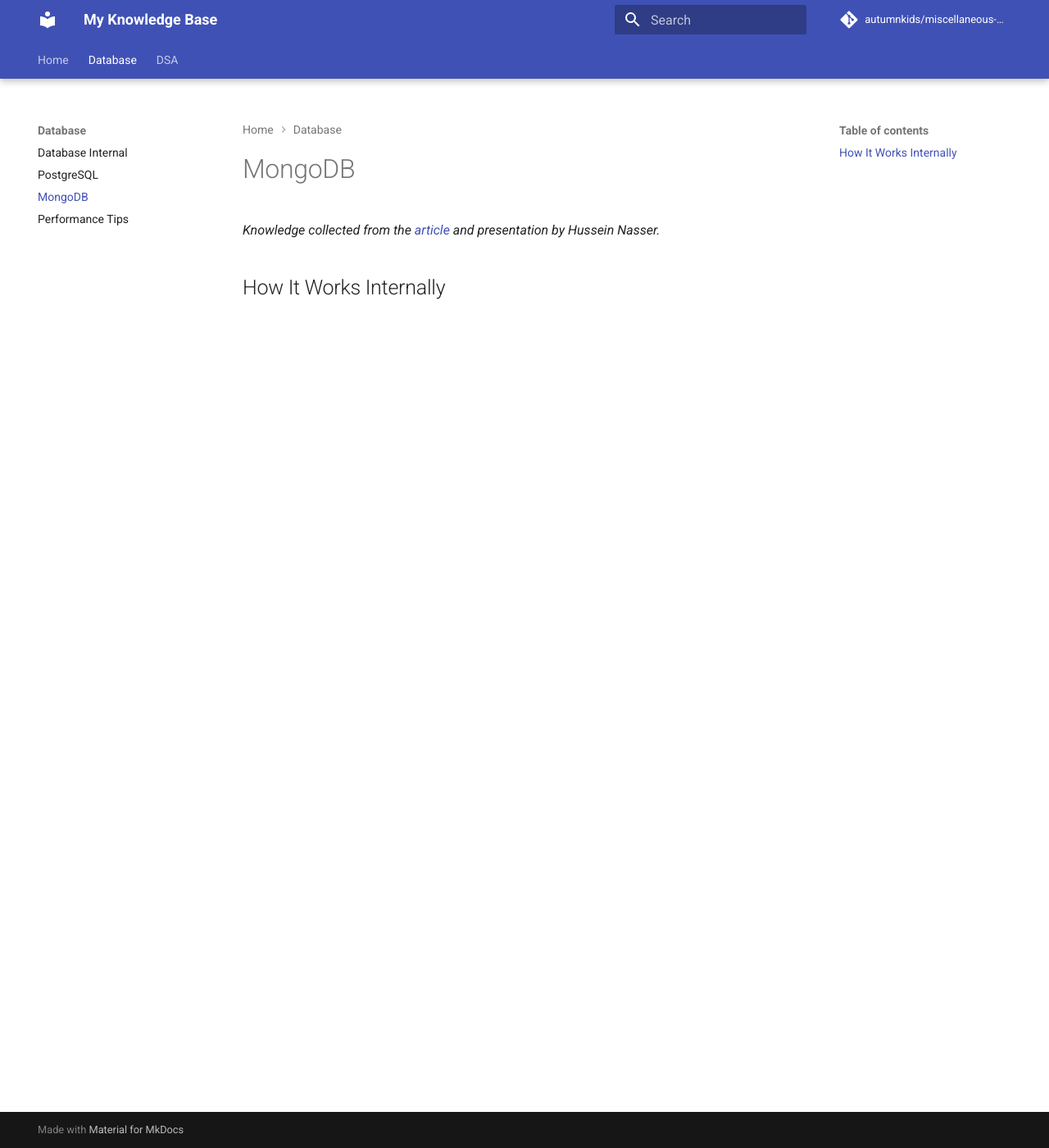
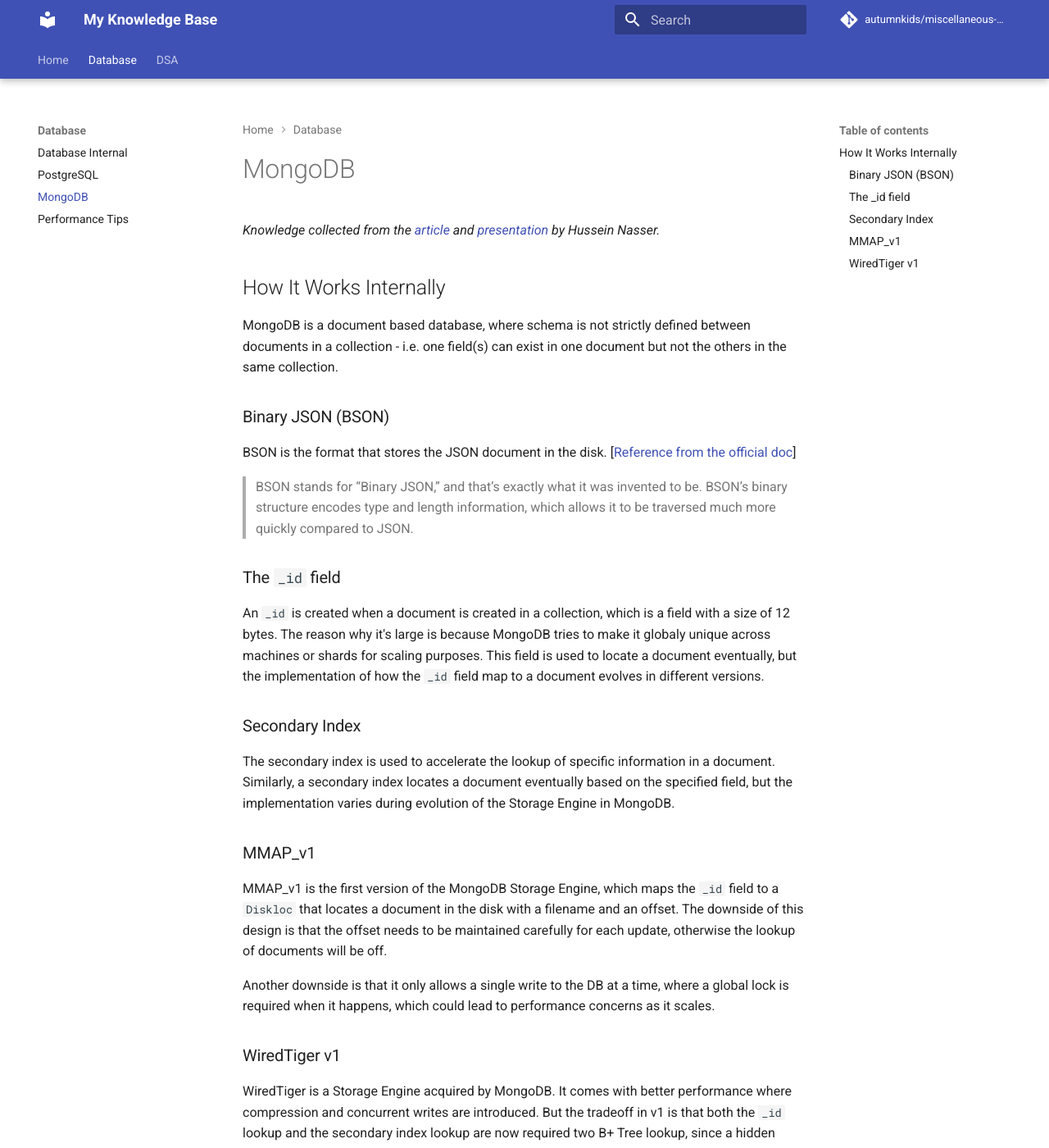
Before and after one commit to autumnkids/miscellaneous-study-notes, an MkDocs documentation site: the page built from docs/database/mongodb.md, in a window 1280 px wide and 1400 px high. Shown: the whole window at 82% size. Built offline with MkDocs 1.6.1 and Material for MkDocs 9.7.7, drawn with Linux system fonts in a browser that asks for light colours; comment, search, counter and statistics services are not loaded; some of the changed text lies outside the part shown.

Commit message:
Add notes for mongodb

```diff
--- a/docs/database/mongodb.md
+++ b/docs/database/mongodb.md
@@ -1,5 +1,33 @@
 # MongoDB
 
-_Knowledge collected from the [article](https://medium.com/@hnasr/mongodb-internal-architecture-9a32f1403d6f) and presentation by Hussein Nasser._
+_Knowledge collected from the [article](https://medium.com/@hnasr/mongodb-internal-architecture-9a32f1403d6f) and [presentation](https://youtu.be/ONzdr4SmOng) by Hussein Nasser._
 
 ## How It Works Internally
+
+MongoDB is a document based database, where schema is not strictly defined between documents in a collection - i.e. one field(s) can exist in one document but not the others in the same collection.
+
+### Binary JSON (BSON)
+
+BSON is the format that stores the JSON document in the disk. [[Reference from the official doc](https://www.mongodb.com/json-and-bson)]
+
+> BSON stands for “Binary JSON,” and that’s exactly what it was invented to be. BSON’s binary structure encodes type and length information, which allows it to be traversed much more quickly compared to JSON.
+
+### The `_id` field
+
+An `_id` is created when a document is created in a collection, which is a field with a size of 12 bytes. The reason why it's large is because MongoDB tries to make it globaly unique across machines or shards for scaling purposes. This field is used to locate a document eventually, but the implementation of how the `_id` field map to a document evolves in different versions.
+
+### Secondary Index
+
+The secondary index is used to accelerate the lookup of specific information in a document. Similarly, a secondary index locates a document eventually based on the specified field, but the implementation varies during evolution of the Storage Engine in MongoDB.
+
+### MMAP_v1
+
+MMAP_v1 is the first version of the MongoDB Storage Engine, which maps the `_id` field to a `Diskloc` that locates a document in the disk with a filename and an offset. The downside of this design is that the offset needs to be maintained carefully for each update, otherwise the lookup of documents will be off.
+
+Another downside is that it only allows a single write to the DB at a time, where a global lock is required when it happens, which could lead to performance concerns as it scales.
+
+### WiredTiger v1
+
+WiredTiger is a Storage Engine acquired by MongoDB. It comes with better performance where compression and concurrent writes are introduced. But the tradeoff in v1 is that both the `_id` lookup and the secondary index lookup are now required two B+ Tree lookup, since a hidden cluster index is introduced between the index and the BSON document in this version of implementation.
+
+The upside is that
```
Also changed, not shown: docs/database/performance-tips.md (+1 -1 lines).
